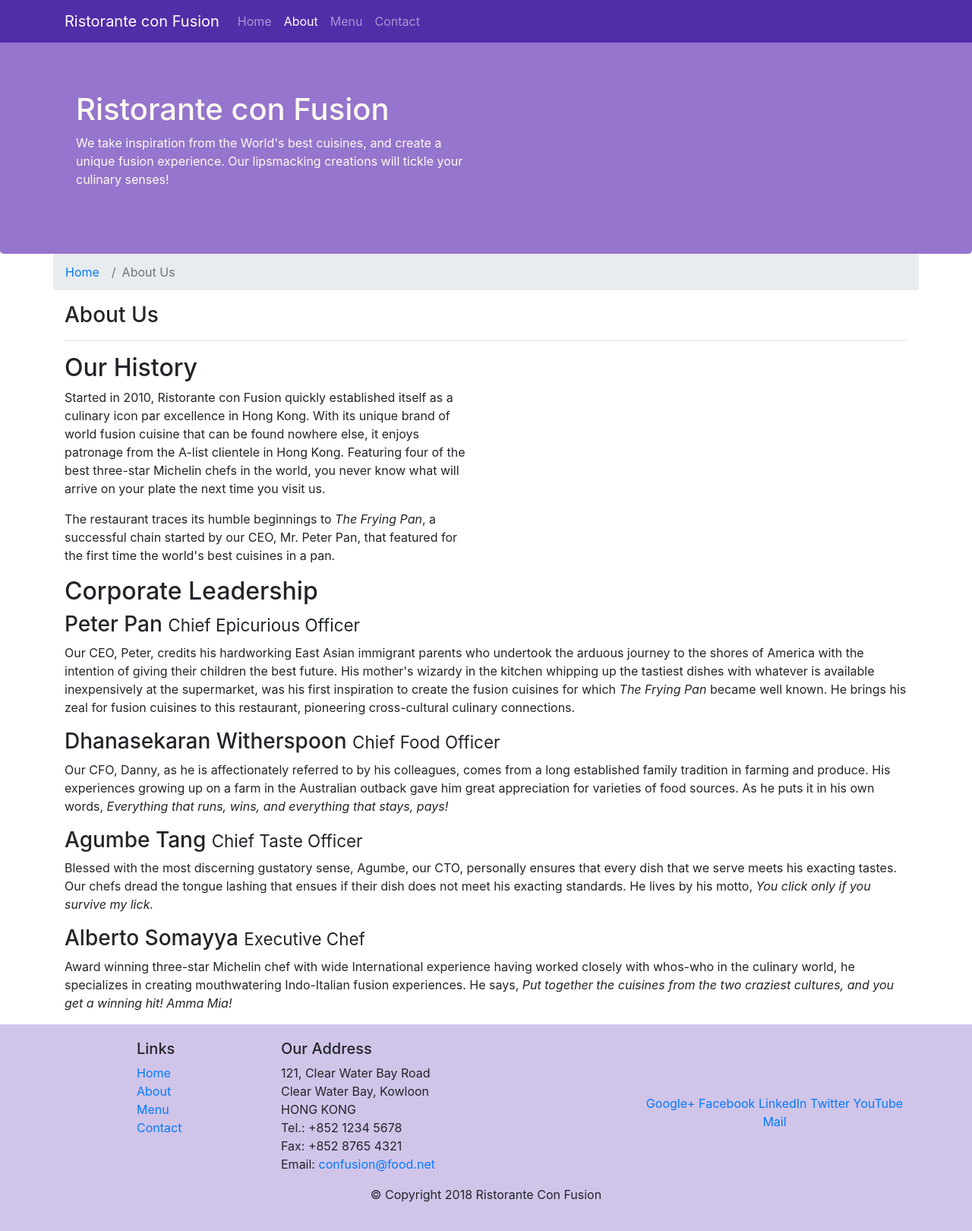
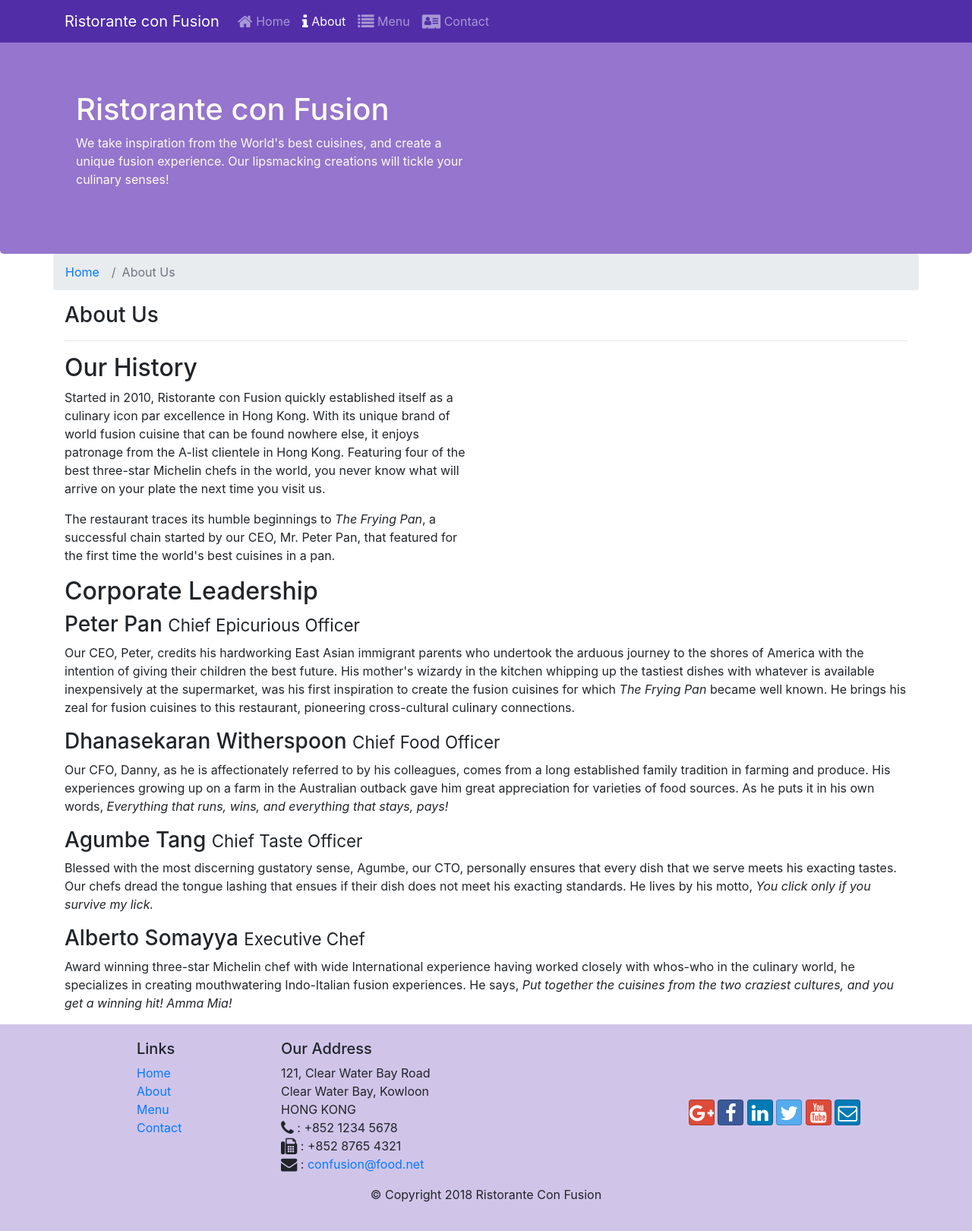
Before and after one commit to dev-athul/Wep-App-for-Restaurant, a website: page aboutus.html in a window 1280 px wide. Shown: the whole page at 76% size. Drawn offline with nearby package versions, Linux system fonts and the light colour scheme.

Commit message:
icons added

```diff
--- a/aboutus.html
+++ b/aboutus.html
@@ -14,6 +14,13 @@
     <!--bootstrap css -->
     <link rel="stylesheet" href="node_modules/bootstrap/dist/css/bootstrap.min.css ">
 
+    <!-- font awesome -->
+    <link rel="stylesheet" href="node_modules/font-awesome/css/font-awesome.min.css">
+
+    <!--bootstrap social-->
+    <link rel="stylesheet" href="node_modules/bootstrap-social/bootstrap-social.css">
+
+    <!--custom css-->
     <link rel="stylesheet" href="css/styles.css">
 
     <title>Ristorante Con Fusion: About Us</title>
@@ -34,10 +41,10 @@
 
         <div class="collapse navbar-collapse" id="Navbar">
             <ul class="navbar-nav mr-auto">
-                <li class="nav-item"><a class="nav-link" href="./index.html">Home</a></li>
-                <li class="nav-item"><a class="nav-link active" href="#">About</a></li>
-                <li class="nav-item"><a class="nav-link" href="./index.html">Menu</a></li>
-                <li class="nav-item"><a class="nav-link" href="./index.html">Contact</a></li>
+                <li class="nav-item"><a class="nav-link" href="./index.html"><span class="fa fa-home fa-lg"></span> Home</a></li>
+                <li class="nav-item"><a class="nav-link active" href="#"><span class="fa fa-info fa-lg"></span> About</a></li>
+                <li class="nav-item"><a class="nav-link" href="./index.html"><span class="fa fa-list fa-lg"></span> Menu</a></li>
+                <li class="nav-item"><a class="nav-link" href="./index.html"><span class="fa fa-address-card fa-lg"></span> Contact</a></li>
             </ul>
         </div>
         </div>
@@ -129,19 +136,25 @@
 		              121, Clear Water Bay Road<br>
 		              Clear Water Bay, Kowloon<br>
 		              HONG KONG<br>
-		              Tel.: +852 1234 5678<br>
-		              Fax: +852 8765 4321<br>
-		              Email: <a href="mailto:confusion@food.net">confusion@food.net</a>
+		              <i class="fa fa-phone fa-lg"></i> : +852 1234 5678<br>
+		              <i class="fa fa-fax fa-lg"></i> : +852 8765 4321<br>
+		              <i class="fa fa-envelope fa-lg"></i> : <a href="mailto:confusion@food.net">confusion@food.net</a>
 		           </address>
                 </div>
                 <div class="col-12 col-sm-4 align-self-center">
                     <div class="text-center">
-                        <a href="http://google.com/+">Google+</a>
-                        <a href="http://www.facebook.com/profile.php?id=">Facebook</a>
-                        <a href="http://www.linkedin.com/in/">LinkedIn</a>
-                        <a href="http://twitter.com/">Twitter</a>
-                        <a href="http://youtube.com/">YouTube</a>
-                        <a href="mailto:">Mail</a>
+
+                        <a class="btn btn-social-icon btn-google" href="http://google.com/+"><i class="fa fa-google-plus"></i></a>
+
+                        <a class="btn btn-social-icon btn-facebook" href="http://www.facebook.com/profile.php?id="><i class="fa fa-facebook"></i></a>
+
+                        <a class="btn btn-social-icon btn-linkedin" href="http://www.linkedin.com/in/"><i class="fa fa-linkedin"></i></a>
+
+                        <a class="btn btn-social-icon btn-twitter" href="http://twitter.com/"><i class="fa fa-twitter"></i></a>
+
+                        <a class="btn btn-social-icon btn-google" href="http://youtube.com/"><i class="fa fa-youtube"></i></a>
+
+                        <a class="btn btn-social-icon btn-linkedin" href="mailto:"><i class="fa fa-envelope-o"></i></a>
                     </div>
                 </div>
            </div>
--- a/package.json
+++ b/package.json
@@ -15,6 +15,8 @@
   },
   "dependencies": {
     "bootstrap": "^4.0.0",
+    "bootstrap-social": "^5.1.1",
+    "font-awesome": "^4.7.0",
     "jquery": "^3.3.1",
     "popper.js": "^1.12.9"
   }
```
Also changed, not shown: index.html (+14 -7 lines), 1 other file.
